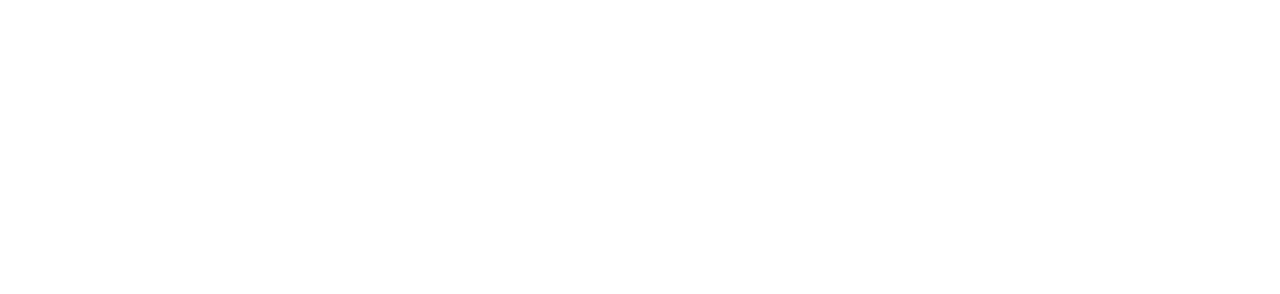
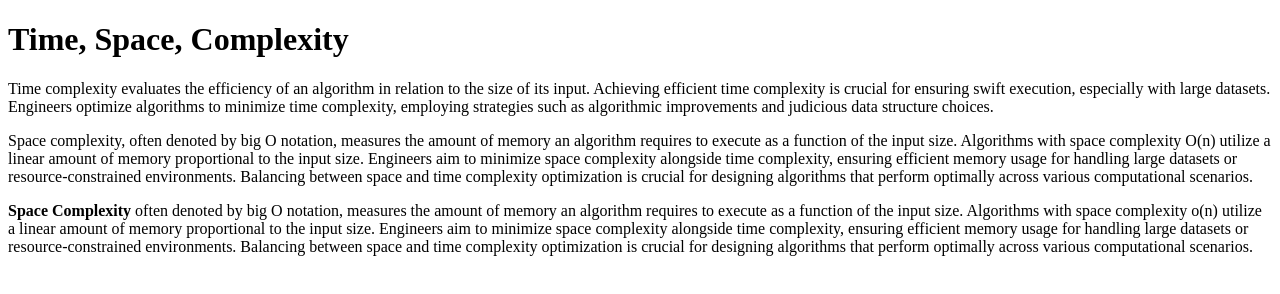
Before and after one commit to acciojob/time-and-space-complexity-sandeep18p, a website: page main.html in a window 1280 px wide. Drawn offline with Linux system fonts and the light colour scheme.

Commit message:
created a submission

```diff
--- a/main.html
+++ b/main.html
@@ -8,6 +8,14 @@
 
 <body>
 	<!-- the entire body must be written by student -->
+	<h1>Time, Space, Complexity</h1>
+	<p>Time complexity evaluates the efficiency of an algorithm in relation to the size of its input. Achieving efficient time complexity is crucial for ensuring swift execution, especially with large datasets. Engineers optimize algorithms to minimize time complexity, employing strategies such as algorithmic improvements and judicious data structure choices.</p>
+	<p>
+		Space complexity, often denoted by big O notation, measures the amount of memory an algorithm requires to execute as a function of the input size. Algorithms with space complexity O(n) utilize a linear amount of memory proportional to the input size. Engineers aim to minimize space complexity alongside time complexity, ensuring efficient memory usage for handling large datasets or resource-constrained environments. Balancing between space and time complexity optimization is crucial for designing algorithms that perform optimally across various computational scenarios.
+	</p>
+	<p><strong>Space Complexity</strong> often denoted by big O notation, measures the amount of memory an algorithm requires to execute as a function of the input size. Algorithms with space complexity o(n) utilize a linear amount of memory proportional to the input size. Engineers aim to minimize space complexity alongside time complexity, ensuring efficient memory usage for handling large datasets or resource-constrained environments. Balancing between space and time complexity optimization is crucial for designing algorithms that perform optimally across various computational scenarios.</p>
+
+
     <script type="text/javascript" src="./script.js">
 </script>
 
```
